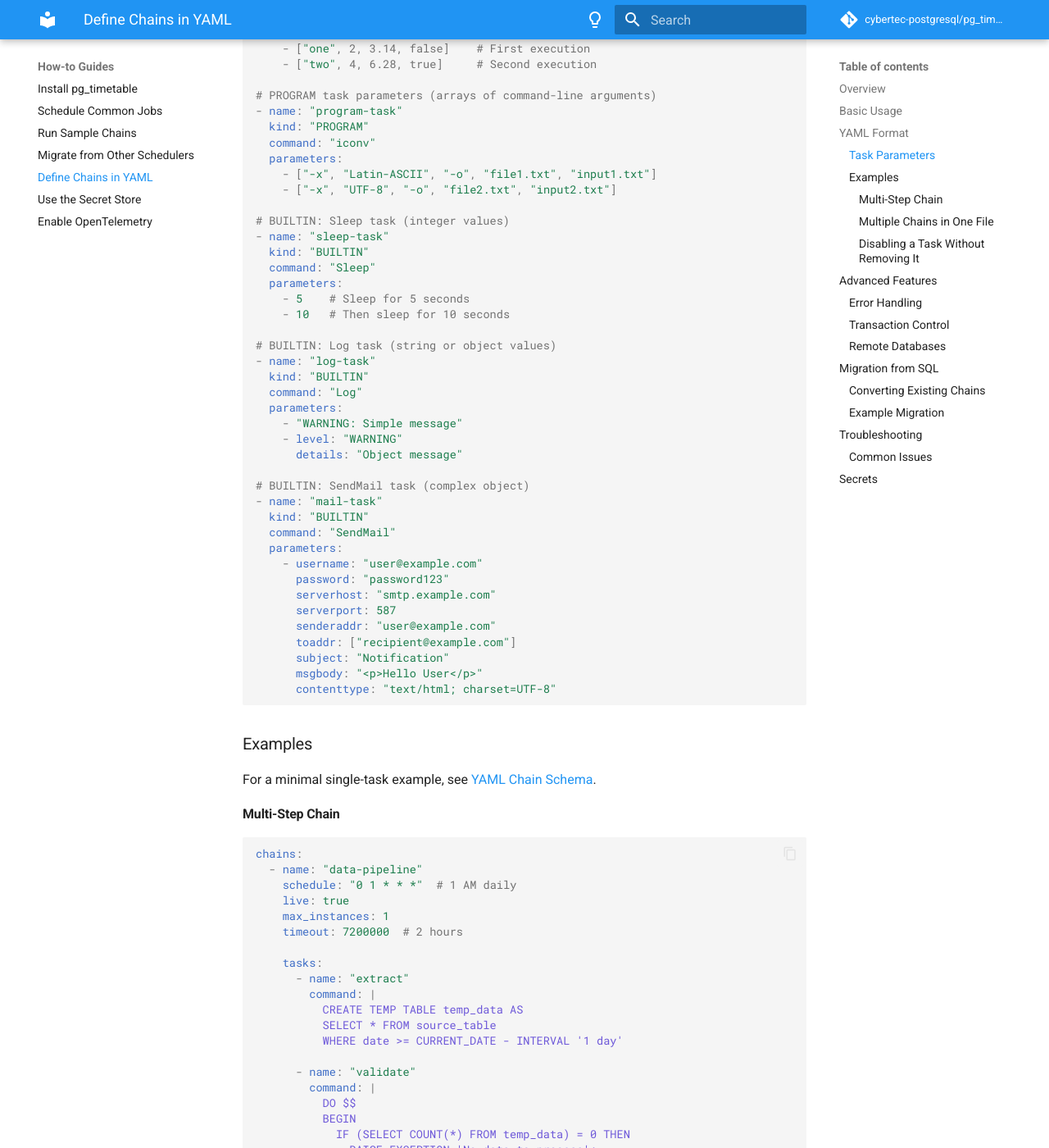
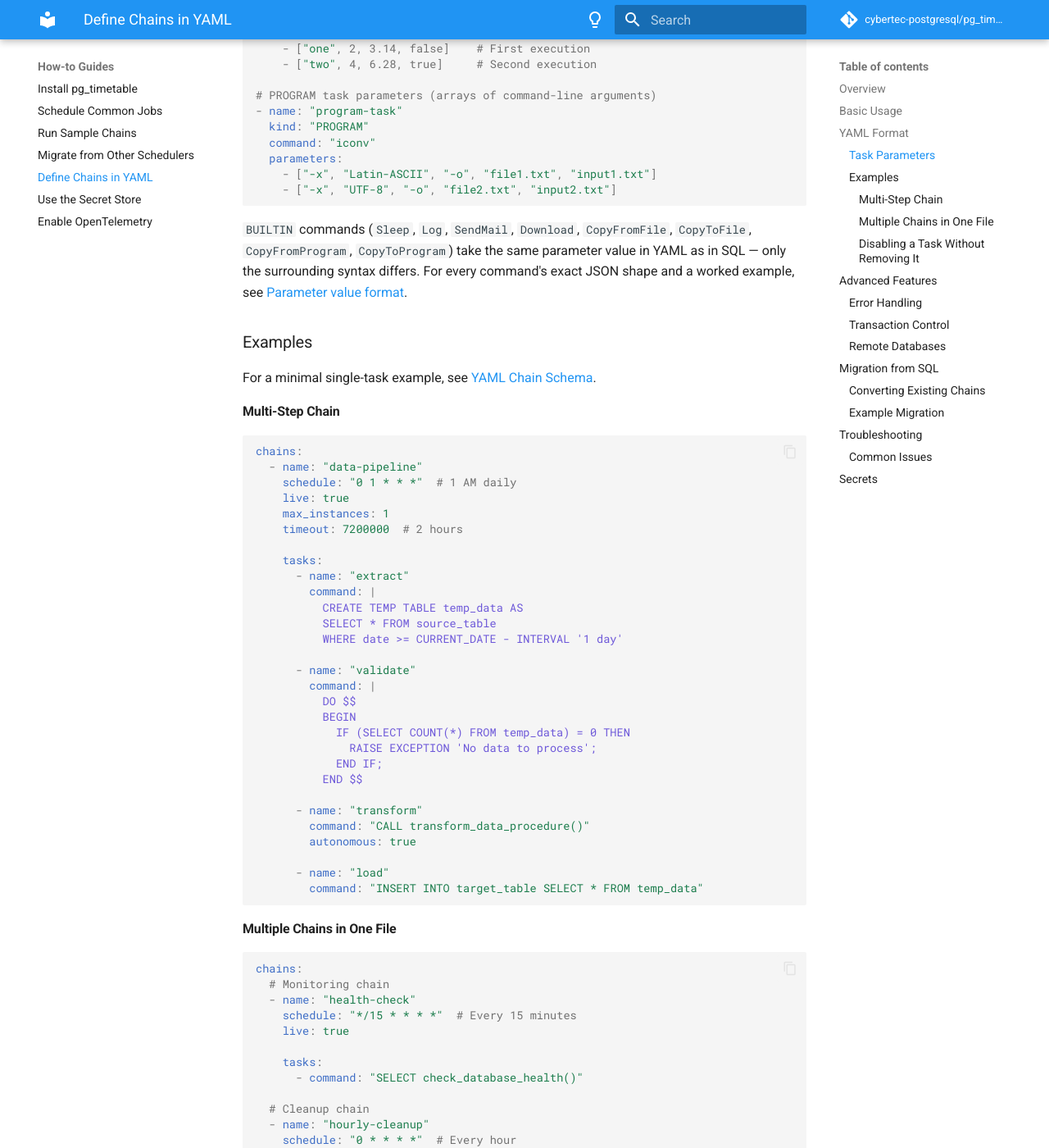
Before and after one commit to cybertec-postgresql/pg_timetable, an MkDocs documentation site: the page built from docs/how-to-write-yaml-chains.md, in a window 1280 px wide and 1400 px high, scrolled down 1269 px. Shown: the whole window at 82% size. Built offline with MkDocs 1.6.1 and Material for MkDocs 9.7.7, drawn with Linux system fonts in a browser that asks for light colours; comment, search, counter and statistics services are not loaded; the version menu is left out.

Commit message:
docs: dedupe BUILTIN parameter schema out of YAML how-to guide
how-to-write-yaml-chains.md re-documented every BUILTIN command's JSON
parameter shape (Sleep, Log, SendMail, Download, Copy*) that already
lives in reference-commands-tasks-chains.md#parameter-value-format,
creating a third source of truth alongside yaml-format.md. Trim the
'Task Parameters' section to two representative YAML examples (SQL,
PROGRAM) and link to the reference for the exhaustive BUILTIN shapes.

Audit finding P0 #3.2 (docs-diataxis-audit.md).

````diff
--- a/docs/how-to-write-yaml-chains.md
+++ b/docs/how-to-write-yaml-chains.md
@@ -53,39 +53,12 @@ Each task can have multiple parameter entries, with each entry causing a separat
   parameters:
     - ["-x", "Latin-ASCII", "-o", "file1.txt", "input1.txt"]
     - ["-x", "UTF-8", "-o", "file2.txt", "input2.txt"]
+```
 
-# BUILTIN: Sleep task (integer values)
-- name: "sleep-task"
-  kind: "BUILTIN"
-  command: "Sleep"
-  parameters:
-    - 5    # Sleep for 5 seconds
-    - 10   # Then sleep for 10 seconds
-
-# BUILTIN: Log task (string or object values)
-- name: "log-task"
-  kind: "BUILTIN"
-  command: "Log"
-  parameters:
-    - "WARNING: Simple message"
-    - level: "WARNING"
-      details: "Object message"
-
-# BUILTIN: SendMail task (complex object)
-- name: "mail-task"
-  kind: "BUILTIN"
-  command: "SendMail"
-  parameters:
-    - username: "user@example.com"
-      password: "password123"
-      serverhost: "smtp.example.com"
-      serverport: 587
-      senderaddr: "user@example.com"
-      toaddr: ["recipient@example.com"]
-      subject: "Notification"
-      msgbody: "<p>Hello User</p>"
-      contenttype: "text/html; charset=UTF-8"
-```
+`BUILTIN` commands (`Sleep`, `Log`, `SendMail`, `Download`, `CopyFromFile`, `CopyToFile`,
+`CopyFromProgram`, `CopyToProgram`) take the same parameter value in YAML as in SQL — only the
+surrounding syntax differs. For every command's exact JSON shape and a worked example, see
+[Parameter value format](reference-commands-tasks-chains.md#parameter-value-format).
 
 ### Examples
 
````
